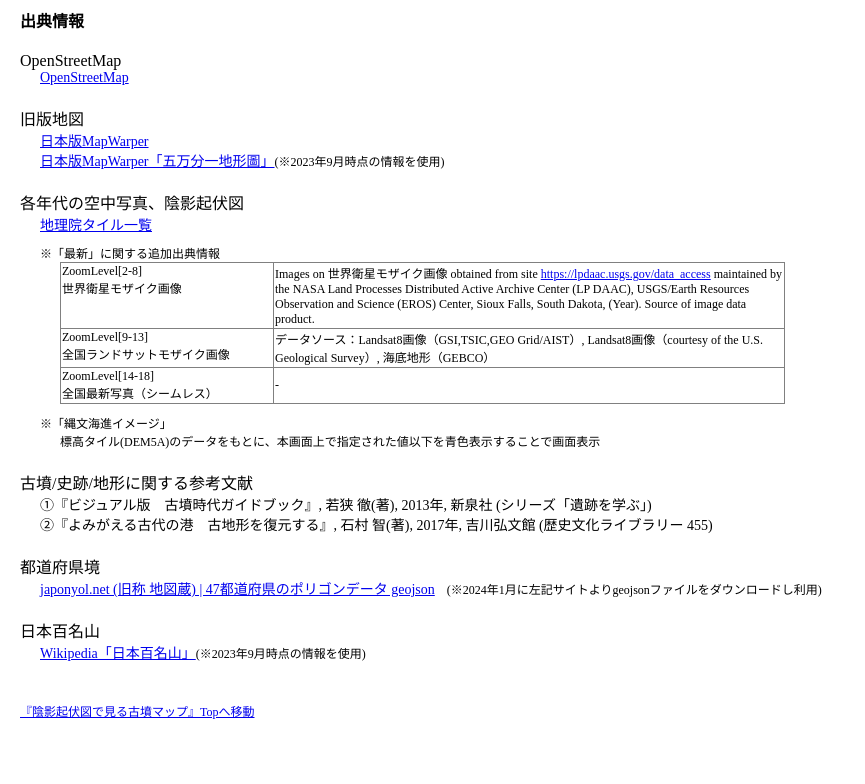
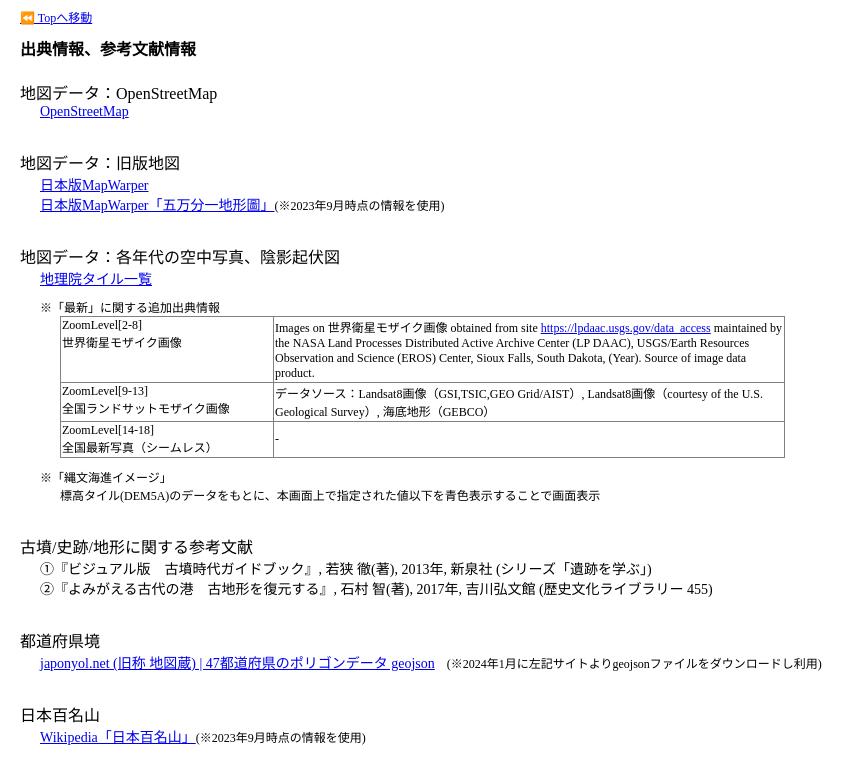
Before and after one commit to kiritter/kofunmap, a plain HTML site: page html/source_summary.html in a window 1280 px wide. Shown: the whole page, without its empty margins (0-865 px from the left). Drawn offline with Linux system fonts and the light colour scheme; files that its build step writes are made by us from their sources.

Commit message:
refactor: Modify html layout

```diff
--- a/css/app/about.css
+++ b/css/app/about.css
@@ -14,11 +14,14 @@
 }
 
 .goto-top-section {
-  margin-top: 40px;
+  margin-top: 0;
   margin-bottom: 10px;
 }
 .goto-top {
   font-size: 12px;
+}
+.contact-section {
+  margin-top: 10px;
 }
 .contact {
   font-size: 12px;
--- a/css/app/readme_cache.css
+++ b/css/app/readme_cache.css
@@ -14,8 +14,8 @@
 }
 
 .goto-top-section {
-  margin-top: 40px;
-  margin-bottom: 30px;
+  margin-top: 0;
+  margin-bottom: 10px;
 }
 .goto-top {
   font-size: 12px;
--- a/css/app/source_summary.css
+++ b/css/app/source_summary.css
@@ -14,15 +14,15 @@
 }
 
 .goto-top-section {
-  margin-top: 40px;
-  margin-bottom: 30px;
+  margin-top: 0;
+  margin-bottom: 10px;
 }
 .goto-top {
   font-size: 12px;
 }
 
 .section {
-  margin-bottom: 20px;
+  margin-bottom: 30px;
 }
 .section .content {
   margin-left: 20px;
--- a/html/source_summary.html
+++ b/html/source_summary.html
@@ -25,12 +25,18 @@
 </head>
 <body>
   <div class="head">
-    <div class="title">出典情報</div>
+    <div class="goto-top-section">
+      <div class="goto-top">
+        <span><a href="./" target="_self">⏪ Topへ移動</a></span>
+      </div>
+    </div>
+
+    <div class="title">出典情報、参考文献情報</div>
   </div>
 
   <div class="body">
     <div class="section">
-      <div class="title">OpenStreetMap</div>
+      <div class="title">地図データ：OpenStreetMap</div>
       <div class="content">
         <div class="link">
           <a href="https://www.openstreetmap.org/copyright" target="_blank">OpenStreetMap</a>
@@ -40,7 +46,7 @@
     </div>
 
     <div class="section">
-      <div class="title">旧版地図</div>
+      <div class="title">地図データ：旧版地図</div>
       <div class="content">
         <div class="link"><a href='https://mapwarper.h-gis.jp/about' target='_blank'>日本版MapWarper</a></div>
         <div class="link"><a href='https://mapwarper.h-gis.jp/maps?utf8=%E2%9C%93&field=title&query=%E4%BA%94%E4%B8%87%E5%88%86%E4%B8%80%E5%9C%B0%E5%BD%A2%E5%9C%96&from=1527&to=2024&show_warped=1' target='_blank'>日本版MapWarper「五万分一地形圖」</a><span class="note">(※2023年9月時点の情報を使用)</span></div>
@@ -48,7 +54,7 @@
     </div>
 
     <div class="section">
-      <div class="title">各年代の空中写真、陰影起伏図</div>
+      <div class="title">地図データ：各年代の空中写真、陰影起伏図</div>
       <div class="content">
         <div class="link">
           <a href='https://maps.gsi.go.jp/development/ichiran.html' target='_blank'>地理院タイル一覧</a>
@@ -103,12 +109,6 @@
       </div>
     </div>
 
-    <div class="goto-top-section">
-      <div class="goto-top">
-        <span><a href="./" target="_self">『陰影起伏図で見る古墳マップ』Topへ移動</a></span>
-      </div>
-    </div>
-
   </div>
 </body>
 </html>
--- a/js/app/configs/config_map.js
+++ b/js/app/configs/config_map.js
@@ -194,7 +194,7 @@
                     },
                     {
                         sourceSummaryUrl: '../#product-map',
-                        sourceSummaryText: '当Webサイトの🗾兄弟地図サイトを見る',
+                        sourceSummaryText: '当Webサイトの✨兄弟地図サイト✨を見る',
                         sourceSummaryNote: '',
                         sourceSummaryCssClassName: 'source-summary-link',
                     },
```
Also changed, not shown: html/about.html (+15 -14 lines), html/readme_cache.html (+6 -6 lines).
